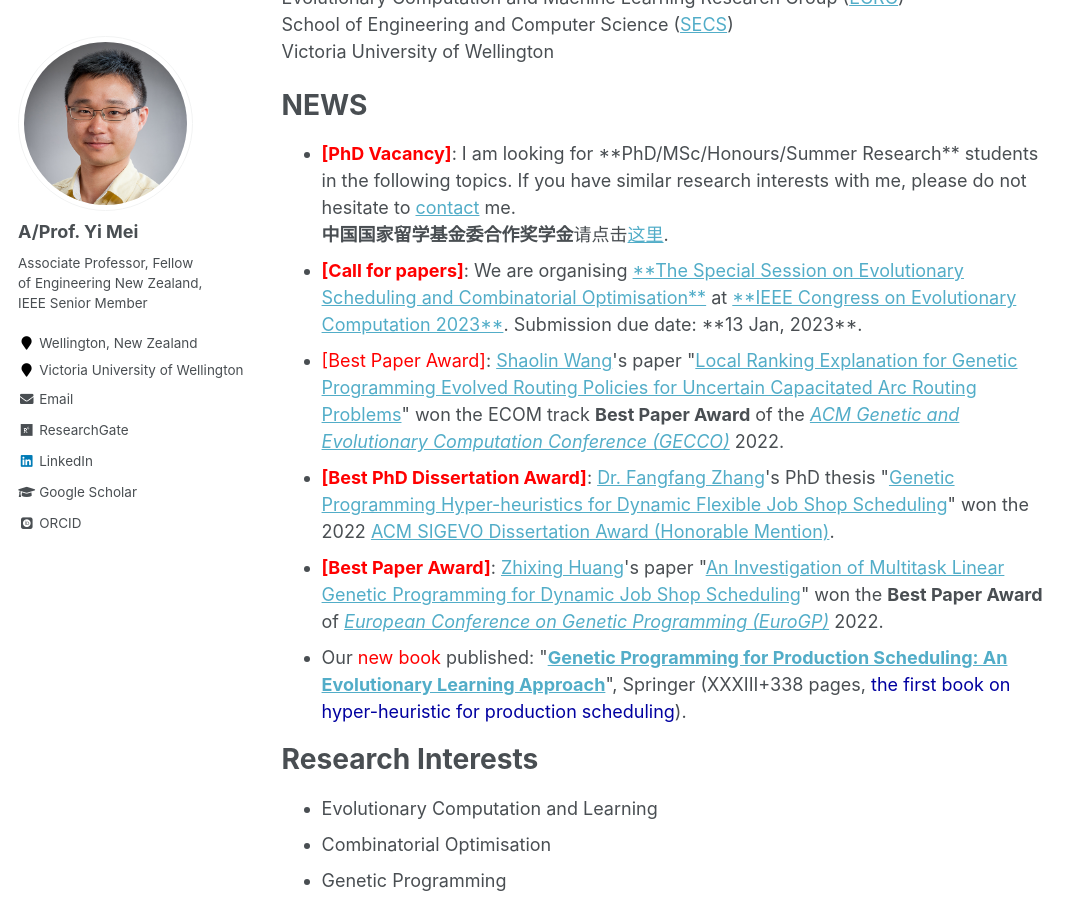
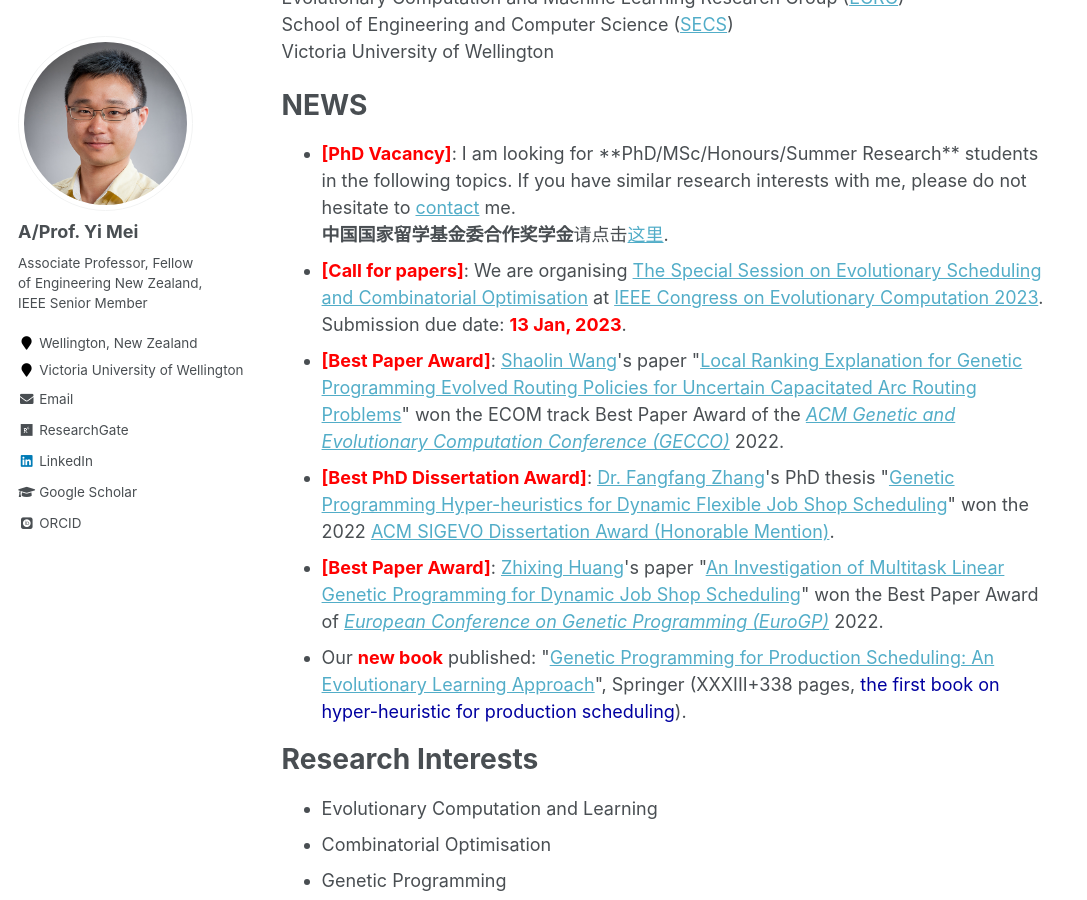
Before and after one commit to yi-mei-ecco/yi-mei-ecco.github.io, a Jekyll site: the page built from _pages/about.md, in a window 1280 px wide and 900 px high, scrolled down 257 px. Shown: the whole window, without its empty margins (0-1087 px from the left). Built offline with Jekyll 4.4.1, drawn with Linux system fonts in a browser that asks for light colours; some web fonts are replaced.

Commit message:
Update about.md

```diff
--- a/_pages/about.md
+++ b/_pages/about.md
@@ -21,13 +21,13 @@ NEWS
 <ul>
 <li><span style="color: #FF0000"><b>[PhD Vacancy]</b></span>: I am looking for **PhD/MSc/Honours/Summer Research** students in the following topics. If you have similar research interests with me, please do not hesitate to <a href="mailto:yi.mei@ecs.vuw.ac.nz">contact</a> me. <br/>
 <b>中国国家留学基金委合作奖学金</b>请点击<a href="/vuw-csc/">这里</a>.</li>
-<li><span style="color: #FF0000"><b>[Call for papers]</b></span>: We are organising <a href="https://meiyi1986.github.io/cec2023-esco/">**The Special Session on Evolutionary Scheduling and Combinatorial Optimisation**</a> at <a href="https://2023.ieee-cec.org/">**IEEE Congress on Evolutionary Computation 2023**</a>. Submission due date: **13 Jan, 2023**.</li>
-<li><span style="color: #FF0000">[Best Paper Award]</span>: <a href="https://ecs.victoria.ac.nz/Main/GradShaolinWang">Shaolin Wang</a>'s paper "<a href="https://meiyi1986.github.io/publication/wang-2022-local/">Local Ranking Explanation for Genetic Programming Evolved Routing Policies for Uncertain Capacitated Arc Routing Problems</a>" won the ECOM track <b>Best Paper Award</b> of the <i><a href="https://gecco-2022.sigevo.org/">ACM Genetic and Evolutionary Computation Conference (GECCO)</a></i> 2022.</li>
+<li><span style="color: #FF0000"><b>[Call for papers]</b></span>: We are organising <a href="https://meiyi1986.github.io/cec2023-esco/">The Special Session on Evolutionary Scheduling and Combinatorial Optimisation</a> at <a href="https://2023.ieee-cec.org/">IEEE Congress on Evolutionary Computation 2023</a>. Submission due date: <span style="color: #FF0000"><b>13 Jan, 2023</b></span>.</li>
+<li><span style="color: #FF0000"><b>[Best Paper Award]</b></span>: <a href="https://ecs.victoria.ac.nz/Main/GradShaolinWang">Shaolin Wang</a>'s paper "<a href="https://meiyi1986.github.io/publication/wang-2022-local/">Local Ranking Explanation for Genetic Programming Evolved Routing Policies for Uncertain Capacitated Arc Routing Problems</a>" won the ECOM track Best Paper Award of the <i><a href="https://gecco-2022.sigevo.org/">ACM Genetic and Evolutionary Computation Conference (GECCO)</a></i> 2022.</li>
 <!-- ![](/img/gecco2022_BP_Award_small.png) -->
 <li><span style="color: #FF0000"><b>[Best PhD Dissertation Award]</b></span>: <a href="https://fangfang-zhang.github.io">Dr. Fangfang Zhang</a>'s PhD thesis "<a href="https://openaccess.wgtn.ac.nz/articles/thesis/Genetic_Programming_Hyper-heuristics_for_Dynamic_Flexible_Job_Shop_Scheduling/16528677/1">Genetic Programming Hyper-heuristics for Dynamic Flexible Job Shop Scheduling</a>" won the 2022 <a href="https://sig.sigevo.org/index.html/tiki-index.php?page=SIGEVO+Dissertation+Award#SIGEVO_Dissertation_Award">ACM SIGEVO Dissertation Award (Honorable Mention)</a>.</li>
-<li><span style="color: #FF0000"><b>[Best Paper Award]</b></span>: <a href="https://ecs.wgtn.ac.nz/Main/GradZhixingHuang">Zhixing Huang</a>'s paper "<a href="https://meiyi1986.github.io/publication/huang-2022-investigation/">An Investigation of Multitask Linear Genetic Programming for Dynamic Job Shop Scheduling</a>" won the <b>Best Paper Award</b> of <i><a href="http://www.evostar.org/2022/eurogp/">European Conference on Genetic Programming (EuroGP)</a></i> 2022.</li>
+<li><span style="color: #FF0000"><b>[Best Paper Award]</b></span>: <a href="https://ecs.wgtn.ac.nz/Main/GradZhixingHuang">Zhixing Huang</a>'s paper "<a href="https://meiyi1986.github.io/publication/huang-2022-investigation/">An Investigation of Multitask Linear Genetic Programming for Dynamic Job Shop Scheduling</a>" won the Best Paper Award of <i><a href="http://www.evostar.org/2022/eurogp/">European Conference on Genetic Programming (EuroGP)</a></i> 2022.</li>
 <!-- ![](/img/eurogp2022_BP_certificate.png) -->
-<li>Our <span style="color: #FF0000">new book</span> published: "<a href="https://link.springer.com/book/10.1007/978-981-16-4859-5"><strong>Genetic Programming for Production Scheduling: An Evolutionary Learning Approach</strong></a>", Springer (XXXIII+338 pages, <span style="color: #0000a0">the first book on hyper-heuristic for production scheduling</span>).</li>
+<li>Our <span style="color: #FF0000"><b>new book</b></span> published: "<a href="https://link.springer.com/book/10.1007/978-981-16-4859-5">Genetic Programming for Production Scheduling: An Evolutionary Learning Approach</a>", Springer (XXXIII+338 pages, <span style="color: #0000a0">the first book on hyper-heuristic for production scheduling</span>).</li>
 <!-- ![](/img/gp-book-cover.jpg) -->
 <!-- - I gave a **tutorial:** <a href="https://meiyi1986.github.io/cec2021-tutorial-xaigp/">**Towards Better Explainable AI Through Genetic Programming**</a> at <a href="https://cec2021.mini.pw.edu.pl">**IEEE Congress on Evolutionary Computation (CEC) 2021**</a>. [<a href="/files/xai-gp.pdf">Slides</a>] -->
 </ul>
```
